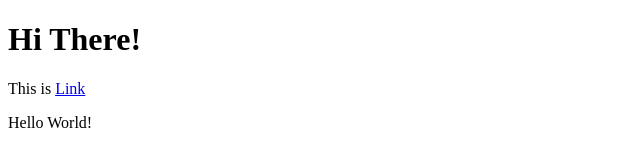
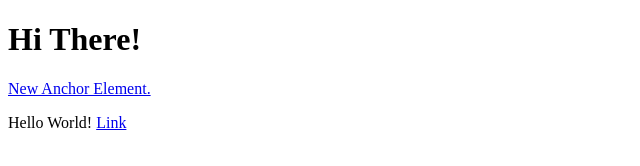
Before and after one commit to Jimcl6/100-Days-Of-Code-Web-Dev-javascript-Dom-eventListeners, a plain HTML site: page index.html in a window 1280 px wide. Shown: the whole page, without its empty margins (0-640 px from the left). Drawn offline with Linux system fonts and the light colour scheme.

Commit message:
learned how to insert elements via DOM Manipulation

```diff
--- a/dom.js
+++ b/dom.js
@@ -16,3 +16,19 @@ anchorElement.href = "https://www.google.com";
 anchorElement = document.querySelector("p a");
 // anchorElement.outerText = 'Hello World';
 anchorElement.href = "https://academind.com";
+
+// Add HTML Element
+// 1. Create the new element.
+
+let newAnchorElement = document.createElement("a");
+newAnchorElement.href = "https://www.google.com";
+
+// 2. Get access to the parent element that should hold the new element.
+
+let firstParagraph = document.querySelector("p");
+
+// 3. Insert the new element into the parent element content.
+
+firstParagraph.appendChild(newAnchorElement);
+newAnchorElement.textContent = "New Anchor Element.";
+newAnchorElement.href = "https://youtube.com";
--- a/index.html
+++ b/index.html
@@ -11,11 +11,11 @@
 
   <body>
     <h1 id="main-header">Hi There!</h1>
+    <p></p>
+
     <p>
-      This is
+      Hello World!
       <a id="external-link" href="#">Link</a>
     </p>
-
-    <p>Hello World!</p>
   </body>
 </html>
```
